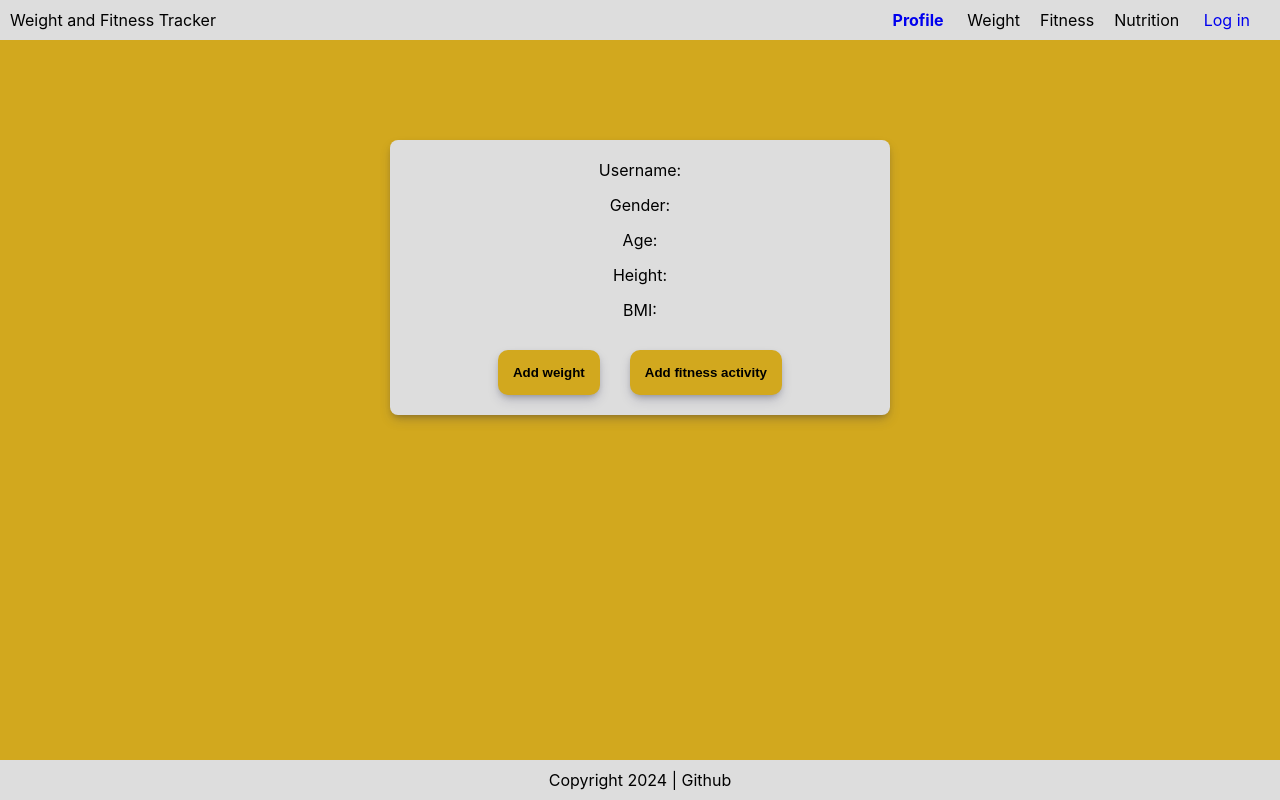
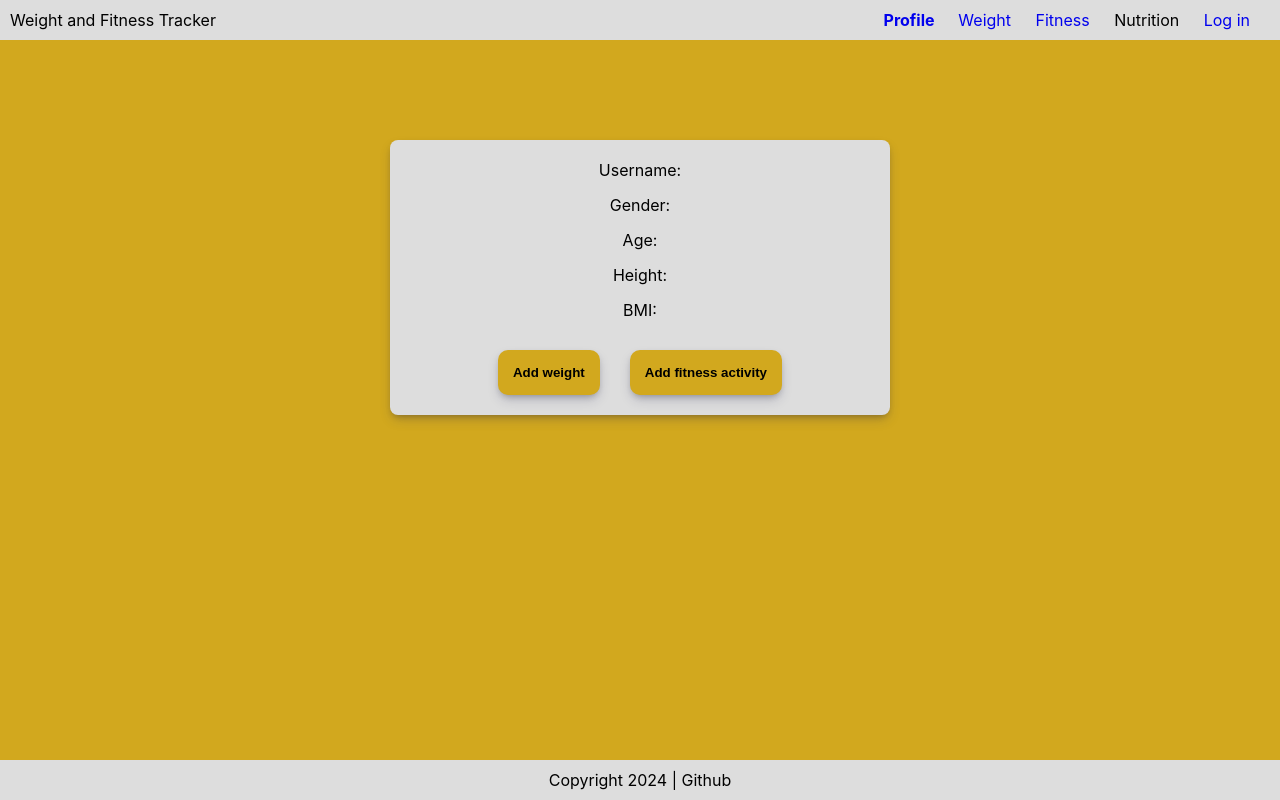
Before and after one commit to jelena2803/Weight-fitness-tracker, a React (Create React App) app: page /profile in a window 1280 px wide. Built offline with nearby package versions, Linux system fonts and the light colour scheme.

Commit message:
NavLink to fitness and weight pages added

```diff
--- a/src/components/Navbar.jsx
+++ b/src/components/Navbar.jsx
@@ -10,8 +10,10 @@ function Navbar() {
         <span className="menu-right">
           <li> <NavLink to={"/profile"} className={({isActive}) =>
     isActive ? "active" : "inactive"}> Profile </NavLink></li>
-          <li>Weight</li>
-          <li>Fitness</li>
+          <li><NavLink to={"/weight"} className={({isActive}) =>
+    isActive ? "active" : "inactive"}>Weight</NavLink>  </li>
+          <li><NavLink to={"/fitness"} className={({isActive}) =>
+    isActive ? "active" : "inactive"}>Fitness</NavLink>  </li>
           <li>Nutrition</li>
           <li> <NavLink to={"/login"} className={({isActive}) =>
     isActive ? "active" : "inactive"}>Log in</NavLink>  </li>
```
